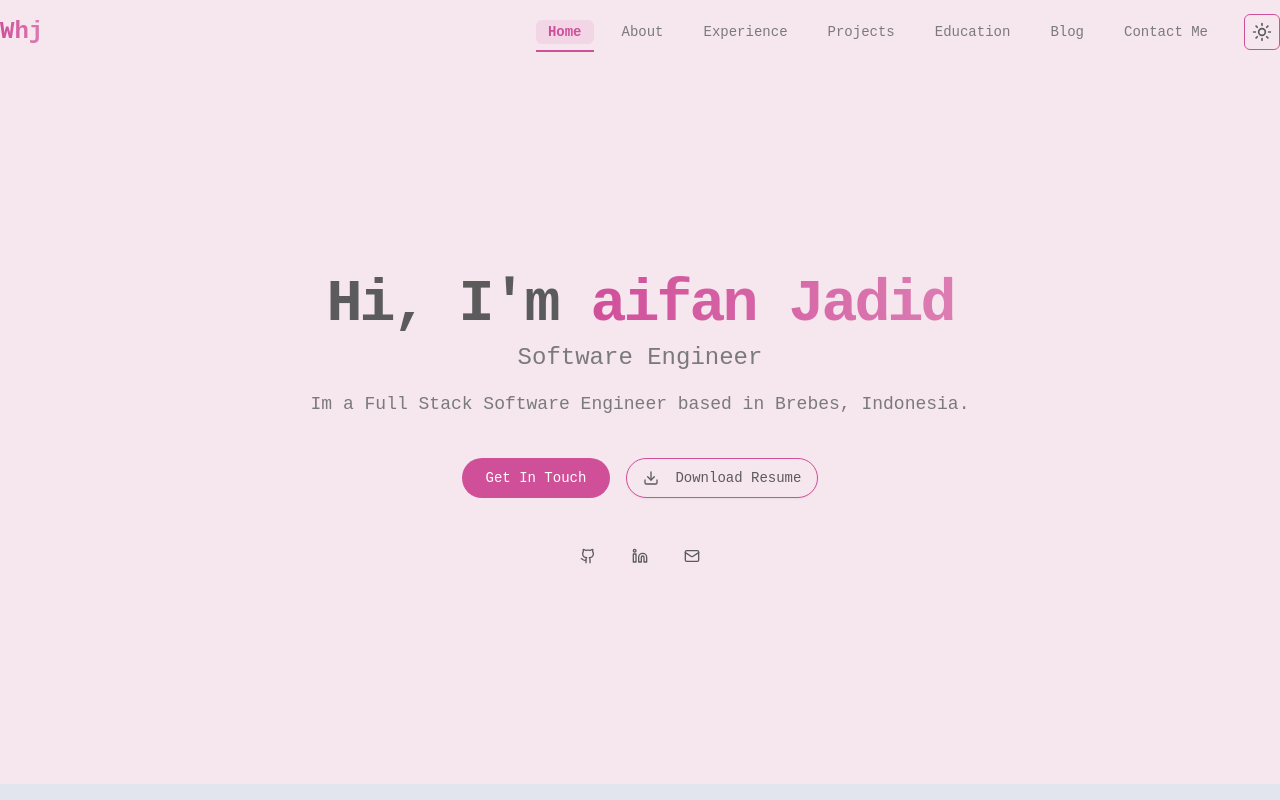
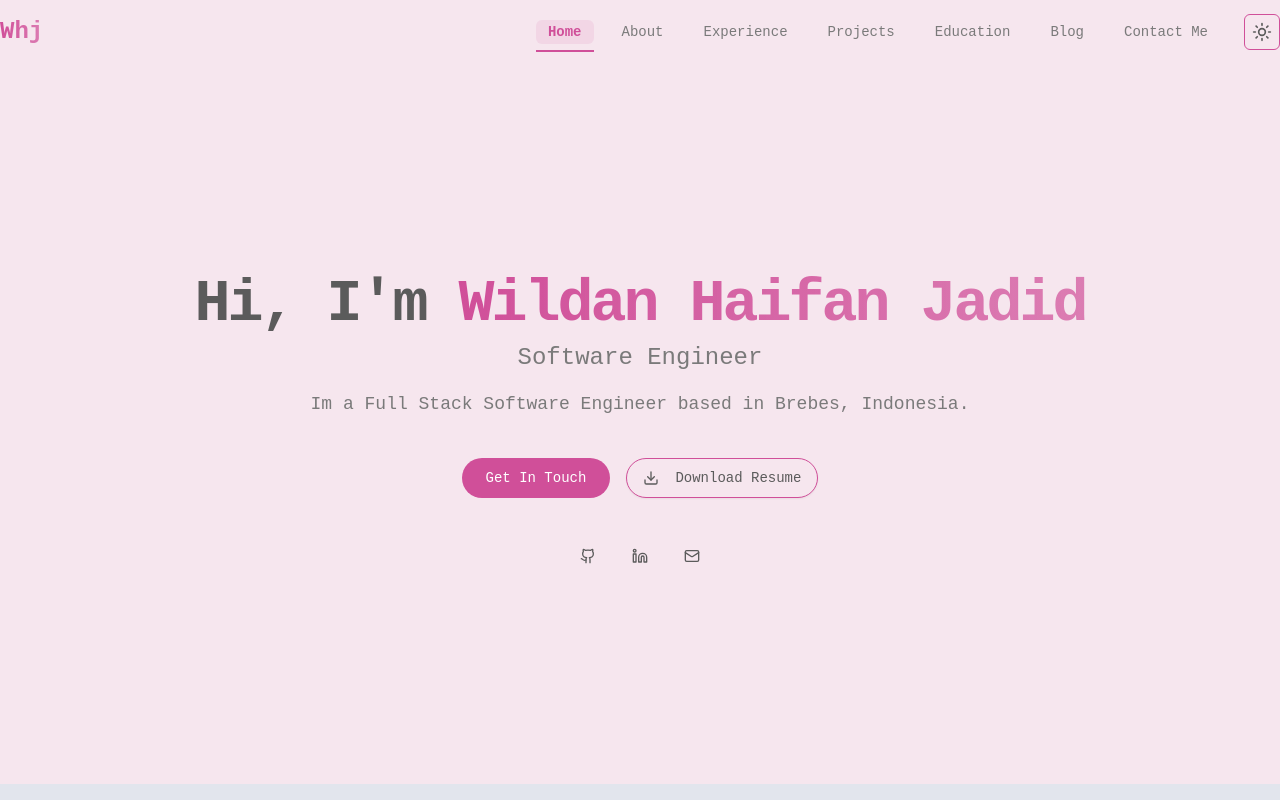
Before and after one commit to Wildann77/porto, a Next.js app: page / in a window 1280 px wide. Shown: the top 800 px of the page. Built offline with nearby package versions, Linux system fonts and the light colour scheme; a web font is replaced by a local one.

Commit message:
fix header toogle theme 2

```diff
--- a/components/hero.tsx
+++ b/components/hero.tsx
@@ -12,7 +12,7 @@ export default function Hero() {
           <div className="space-y-2">
             <h1 className="text-3xl font-bold tracking-tighter sm:text-4xl md:text-5xl lg:text-6xl/none">
               Hi, I&apos;m <span className="gradient-text">
-                aifan Jadid</span>
+                Wildan Haifan Jadid</span>
             </h1>
             <p className="mx-auto max-w-[700px] text-xl text-muted-foreground md:text-2xl">
               <span className="js-only">
```
